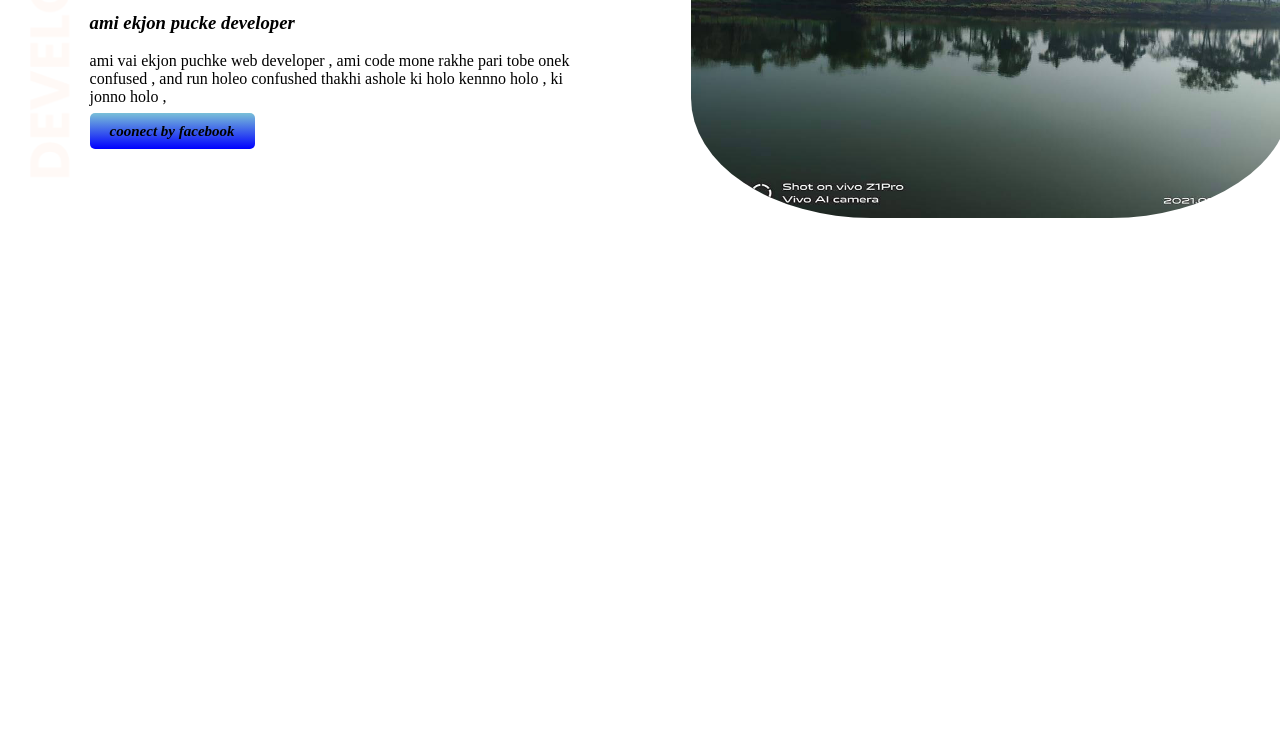
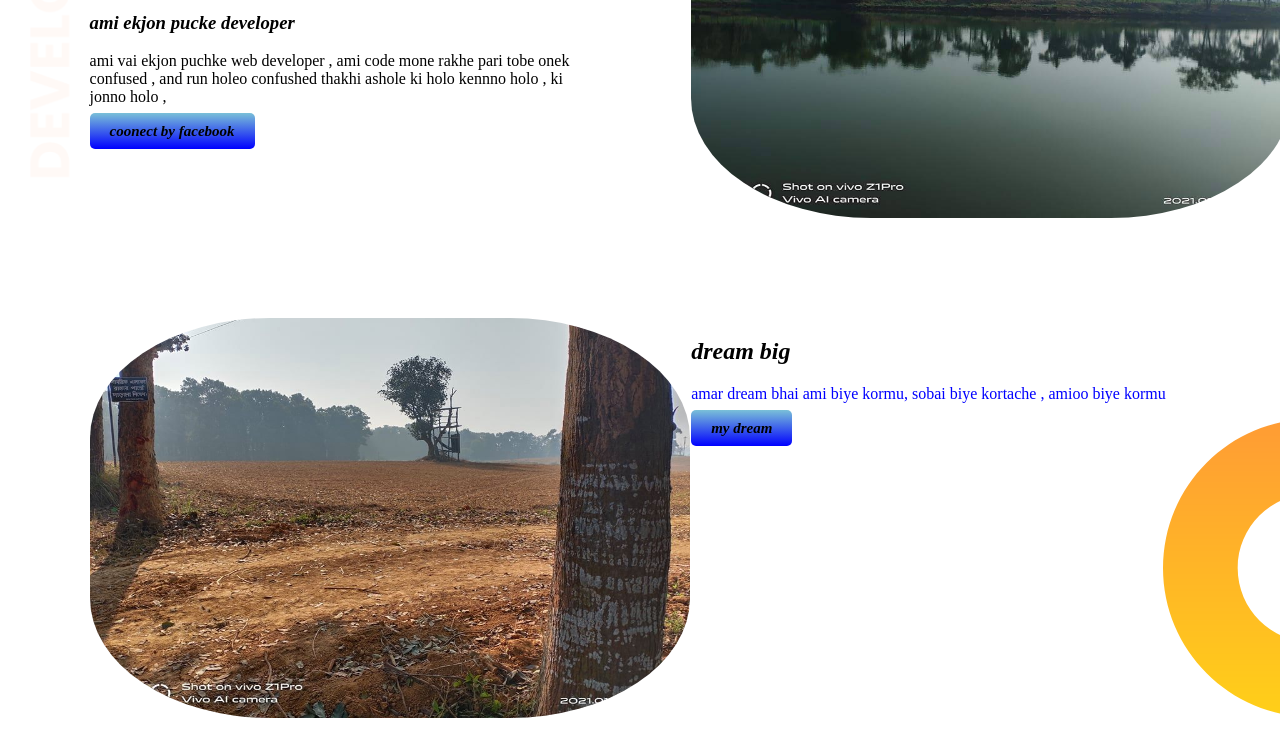
Before and after one commit to Istiaque12/webportfulio, a plain HTML site: page index.html in a window 1280 px wide. Shown: the part 182-938 px from the top of the page. Before the commit the page ends 800 px from the top, so only its background shows below. Drawn offline with Linux system fonts and the light colour scheme.

Commit message:
second-page

```diff
--- a/index.html
+++ b/index.html
@@ -22,5 +22,18 @@
     </section>
 
     </div>
+    <section class="second">
+        <div class="half">
+            <img src="images/chobi2.jpg"  height="400" width="600">
+
+        </div>
+        <div class="half">
+            <h2>
+                dream big
+            </h2>
+            <p> amar dream bhai ami biye kormu, sobai biye kortache , amioo biye kormu </p>
+            <a class="link-button" target="_blank" href="https://www.facebook.com/fatema.tujjohora.1232/">my dream</a>
+        </div>
+    </section>
 </body>
 </html>
--- a/style.css
+++ b/style.css
@@ -39,3 +39,15 @@ body{
     font-weight: 700;
     font-style: oblique;
 }
+h2{
+    font-style: italic;
+}
+.second{
+    background-image: url("images/dream-bg.png");
+    background-repeat: no-repeat;
+    background-position: right;
+
+}
+.second p {
+    color: blue;
+}
```
